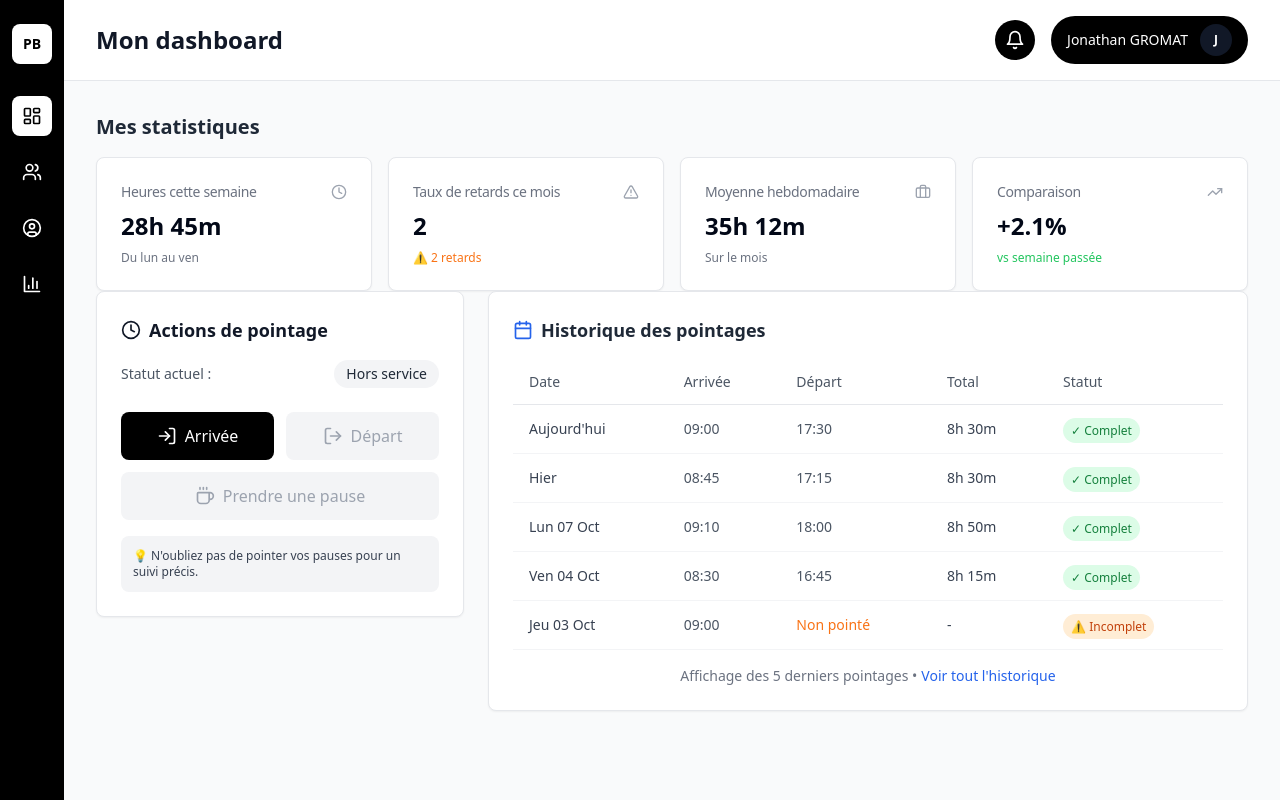
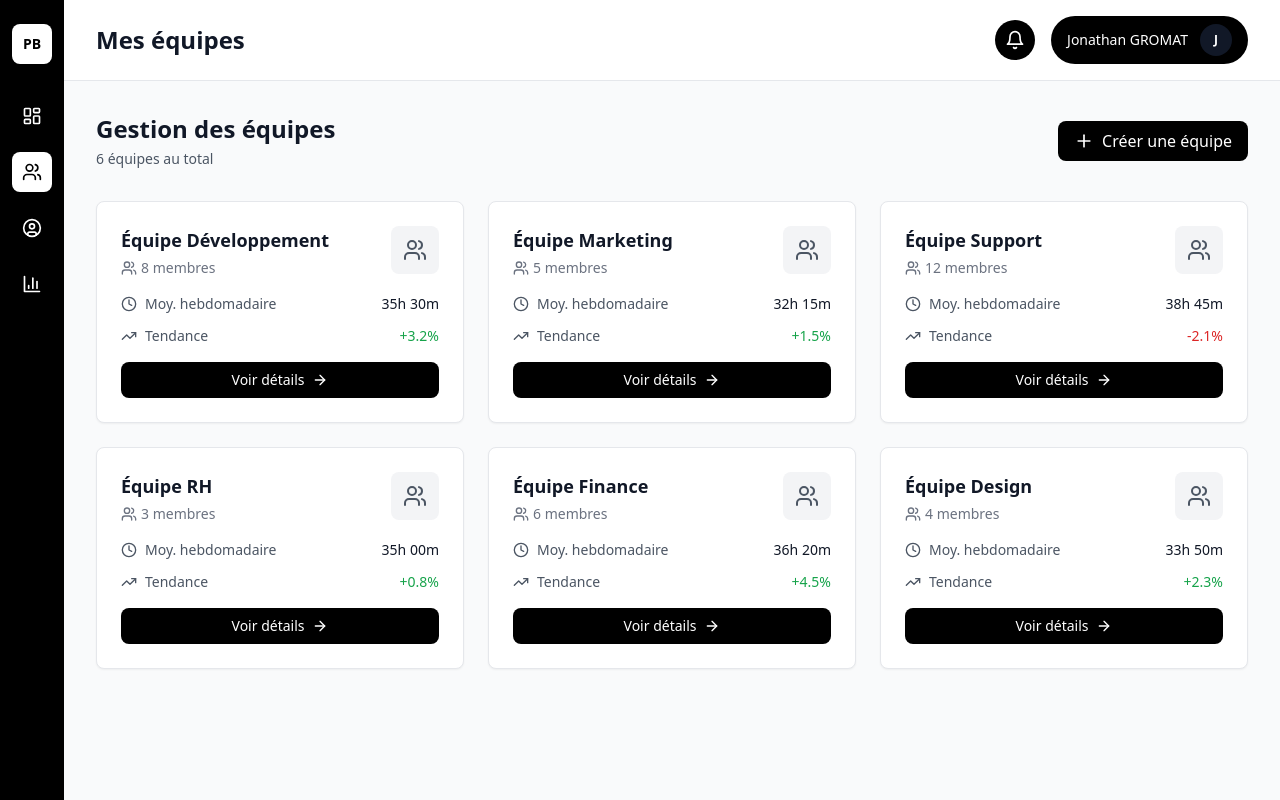
Before and after one commit to CharlesNts/TimeManager, a React (Vite) app in the folder frontend/: page /teams in a window 1280 px wide. Before the commit this address led to /dashboard. Built offline with nearby package versions, Linux system fonts and the light colour scheme.

Commit message:
Ajouté listes équipes pour manager et retiré les hover effects pour l'instant

```diff
--- a/frontend/src/App.jsx
+++ b/frontend/src/App.jsx
@@ -2,12 +2,14 @@ import React from 'react';
 import { BrowserRouter, Routes, Route, Navigate } from 'react-router-dom';
 import DemoPage from './pages/DemoPage';
 import EmployeeDashboard from './pages/EmployeeDashboard';
+import TeamsList from './pages/TeamsList';
 
 /**
  * Composant App - Point d'entrée avec le système de routing
  *
  * Routes disponibles:
  * - /dashboard : Dashboard employé
+ * - /teams : Liste des équipes (Manager/CEO)
  * - /demo : Page de démonstration des composants
  * - / : Redirige vers /dashboard par défaut
  *
@@ -20,6 +22,9 @@ function App() {
       <Routes>
         {/* Dashboard employé - Page principale */}
         <Route path="/dashboard" element={<EmployeeDashboard />} />
+
+        {/* Liste des équipes - Manager/CEO */}
+        <Route path="/teams" element={<TeamsList />} />
 
         {/* Page de démo des composants */}
         <Route path="/demo" element={<DemoPage />} />
--- a/frontend/src/components/employee/ClockActions.jsx
+++ b/frontend/src/components/employee/ClockActions.jsx
@@ -107,10 +107,10 @@ export default function ClockActions() {
           onClick={handleClockIn}
           disabled={isClockedIn}
           className={`
-            flex items-center justify-center px-4 py-3 rounded-lg font-medium transition-colors
+            flex items-center justify-center px-4 py-3 rounded-lg font-medium
             ${isClockedIn
               ? 'bg-gray-100 text-gray-400 cursor-not-allowed'
-              : 'bg-black text-white hover:bg-gray-800'
+              : 'bg-black text-white'
             }
           `}
         >
@@ -123,10 +123,10 @@ export default function ClockActions() {
           onClick={handleClockOut}
           disabled={!isClockedIn}
           className={`
-            flex items-center justify-center px-4 py-3 rounded-lg font-medium transition-colors
+            flex items-center justify-center px-4 py-3 rounded-lg font-medium
             ${!isClockedIn
               ? 'bg-gray-100 text-gray-400 cursor-not-allowed'
-              : 'bg-gray-800 text-white hover:bg-gray-700'
+              : 'bg-gray-800 text-white'
             }
           `}
         >
@@ -140,12 +140,12 @@ export default function ClockActions() {
         onClick={handleBreak}
         disabled={!isClockedIn}
         className={`
-          w-full mt-3 flex items-center justify-center px-4 py-3 rounded-lg font-medium transition-colors
+          w-full mt-3 flex items-center justify-center px-4 py-3 rounded-lg font-medium
           ${!isClockedIn
             ? 'bg-gray-100 text-gray-400 cursor-not-allowed'
             : isOnBreak
-            ? 'bg-yellow-500 text-white hover:bg-yellow-600'
-            : 'bg-white text-gray-900 border-2 border-gray-900 hover:bg-gray-50'
+            ? 'bg-yellow-500 text-white'
+            : 'bg-white text-gray-900 border-2 border-gray-900'
           }
         `}
       >
--- a/frontend/src/components/employee/ClockHistory.jsx
+++ b/frontend/src/components/employee/ClockHistory.jsx
@@ -85,7 +85,7 @@ export default function ClockHistory() {
           </thead>
           <tbody>
             {historyData.map((record) => (
-              <tr key={record.id} className="border-b border-gray-100 hover:bg-gray-50 transition-colors">
+              <tr key={record.id} className="border-b border-gray-100">
                 <td className="py-3 px-4 text-sm text-gray-700 font-medium">
                   {record.dateLabel}
                 </td>
--- a/frontend/src/components/layout/Header.jsx
+++ b/frontend/src/components/layout/Header.jsx
@@ -32,7 +32,7 @@ export default function Header({
       {/* Partie droite: Notifications + Profil utilisateur */}
       <div className="flex items-center space-x-4">
         {/* Icône de notification */}
-        <button className="w-10 h-10 bg-black rounded-full flex items-center justify-center hover:bg-gray-800 transition-colors">
+        <button className="w-10 h-10 bg-black rounded-full flex items-center justify-center">
           <Bell className="w-5 h-5 text-white" />
         </button>
 
--- a/frontend/src/components/layout/Sidebar.jsx
+++ b/frontend/src/components/layout/Sidebar.jsx
@@ -49,10 +49,10 @@ export default function Sidebar({ items = [] }) {
               key={index}
               onClick={() => navigate(item.path)}
               className={`
-                w-10 h-10 rounded-lg flex items-center justify-center transition-colors
+                w-10 h-10 rounded-lg flex items-center justify-center
                 ${isActive
                   ? 'bg-white text-black'
-                  : 'text-white hover:bg-gray-800'
+                  : 'text-white'
                 }
               `}
               title={item.label}
--- /dev/null
+++ b/frontend/src/components/manager/TeamCard.jsx
@@ -0,0 +1,84 @@
+// src/components/manager/TeamCard.jsx
+import React from 'react';
+import { Users, Clock, TrendingUp, ArrowRight } from 'lucide-react';
+
+/**
+ * Composant TeamCard - Carte affichant les informations d'une équipe
+ *
+ * Props:
+ * - teamName: Nom de l'équipe
+ * - memberCount: Nombre de membres
+ * - avgHours: Moyenne d'heures hebdomadaires
+ * - trend: Tendance (ex: "+5%")
+ * - onClick: Fonction appelée au clic sur "Voir détails"
+ *
+ * Exemple:
+ * <TeamCard
+ *   teamName="Équipe Dev"
+ *   memberCount={8}
+ *   avgHours="35h 30m"
+ *   trend="+3.2%"
+ *   onClick={() => console.log("Voir équipe")}
+ * />
+ */
+export default function TeamCard({
+  teamName,
+  memberCount,
+  avgHours,
+  trend,
+  onClick
+}) {
+  return (
+    <div className="bg-white rounded-lg shadow-sm border border-gray-200 p-6">
+      {/* Header de la carte */}
+      <div className="flex items-start justify-between mb-4">
+        <div>
+          <h3 className="text-lg font-semibold text-gray-900">{teamName}</h3>
+          <p className="text-sm text-gray-500 mt-1 flex items-center">
+            <Users className="w-4 h-4 mr-1" />
+            {memberCount} {memberCount > 1 ? 'membres' : 'membre'}
+          </p>
+        </div>
+
+        {/* Icône d'équipe */}
+        <div className="w-12 h-12 bg-gray-100 rounded-lg flex items-center justify-center">
+          <Users className="w-6 h-6 text-gray-600" />
+        </div>
+      </div>
+
+      {/* Stats de l'équipe */}
+      <div className="space-y-3 mb-4">
+        {/* Moyenne d'heures */}
+        <div className="flex items-center justify-between">
+          <span className="text-sm text-gray-600 flex items-center">
+            <Clock className="w-4 h-4 mr-2" />
+            Moy. hebdomadaire
+          </span>
+          <span className="text-sm font-medium text-gray-900">{avgHours}</span>
+        </div>
+
+        {/* Tendance */}
+        <div className="flex items-center justify-between">
+          <span className="text-sm text-gray-600 flex items-center">
+            <TrendingUp className="w-4 h-4 mr-2" />
+            Tendance
+          </span>
+          <span className={`text-sm font-medium ${
+            trend.startsWith('+') ? 'text-green-600' : 'text-red-600'
+          }`}>
+            {trend}
+          </span>
+        </div>
+      </div>
+
+      {/* Bouton Voir détails */}
+      <button
+        onClick={onClick}
+        className="w-full flex items-center justify-center px-4 py-2 bg-black text-white rounded-lg font-medium text-sm"
+      >
+        Voir détails
+        <ArrowRight className="w-4 h-4 ml-2" />
+      </button>
+    </div>
+  );
+}
--- a/frontend/src/pages/DemoPage.jsx
+++ b/frontend/src/pages/DemoPage.jsx
@@ -4,6 +4,7 @@ import Layout from '../components/layout/Layout';
 import KPICard from '../components/dashboard/KPIcard.jsx';
 import ClockActions from '../components/employee/ClockActions';
 import ClockHistory from '../components/employee/ClockHistory';
+import TeamCard from '../components/manager/TeamCard';
 
 //  Quelques icônes depuis la librairie lucide-react
 import { Clock, AlertTriangle, Briefcase, LayoutDashboard, Users, UserCircle, BarChart3 } from 'lucide-react';
@@ -103,6 +104,39 @@ export default function DemoPage() {
             <ClockHistory />
           </section>
 
+          {/* Section pour TeamCard */}
+          <section>
+            <h2 className="text-2xl font-semibold text-gray-700 mb-4">
+              Carte d'équipe (`TeamCard.jsx`)
+            </h2>
+            <p className="text-sm text-gray-600 mb-4">
+              Composant pour afficher les informations d'une équipe (nom, membres, stats).
+            </p>
+            <div className="grid gap-4 md:grid-cols-2 lg:grid-cols-3">
+              <TeamCard
+                teamName="Équipe Développement"
+                memberCount={8}
+                avgHours="35h 30m"
+                trend="+3.2%"
+                onClick={() => console.log("Équipe Dev cliquée")}
+              />
+              <TeamCard
+                teamName="Équipe Marketing"
+                memberCount={5}
+                avgHours="32h 15m"
+                trend="-1.5%"
+                onClick={() => console.log("Équipe Marketing cliquée")}
+              />
+              <TeamCard
+                teamName="Équipe Support"
+                memberCount={12}
+                avgHours="38h 45m"
+                trend="+2.1%"
+                onClick={() => console.log("Équipe Support cliquée")}
+              />
+            </div>
+          </section>
+
         </div>
       </div>
     </Layout>
--- /dev/null
+++ b/frontend/src/pages/TeamsList.jsx
@@ -0,0 +1,170 @@
+// src/pages/TeamsList.jsx
+import React from 'react';
+import Layout from '../components/layout/Layout';
+import TeamCard from '../components/manager/TeamCard';
+import { Plus, Users, LayoutDashboard, UserCircle, BarChart3 } from 'lucide-react';
+
+/**
+ * Page TeamsList - Liste de toutes les équipes
+ *
+ * Accessible aux Managers et CEO
+ * Affiche:
+ * - Un bouton pour créer une nouvelle équipe
+ * - Une grille de cartes d'équipes
+ * - Les stats de chaque équipe
+ *
+ * Pour l'instant avec des données de démo
+ */
+export default function TeamsList() {
+  // Configuration de la navigation sidebar
+  const sidebarItems = [
+    {
+      icon: LayoutDashboard,
+      label: "Mon Dashboard",
+      path: "/dashboard"
+    },
+    {
+      icon: Users,
+      label: "Équipes",
+      path: "/teams"
+    },
+    {
+      icon: UserCircle,
+      label: "Profil",
+      path: "/profile"
+    },
+    {
+      icon: BarChart3,
+      label: "Démo",
+      path: "/demo"
+    },
+  ];
+
+  // Données de démo - Plus tard viendront de l'API
+  const teams = [
+    {
+      id: 1,
+      name: "Équipe Développement",
+      memberCount: 8,
+      avgHours: "35h 30m",
+      trend: "+3.2%"
+    },
+    {
+      id: 2,
+      name: "Équipe Marketing",
+      memberCount: 5,
+      avgHours: "32h 15m",
+      trend: "+1.5%"
+    },
+    {
+      id: 3,
+      name: "Équipe Support",
+      memberCount: 12,
+      avgHours: "38h 45m",
+      trend: "-2.1%"
+    },
+    {
+      id: 4,
+      name: "Équipe RH",
+      memberCount: 3,
+      avgHours: "35h 00m",
+      trend: "+0.8%"
+    },
+    {
+      id: 5,
+      name: "Équipe Finance",
+      memberCount: 6,
+      avgHours: "36h 20m",
+      trend: "+4.5%"
+    },
+    {
+      id: 6,
+      name: "Équipe Design",
+      memberCount: 4,
+      avgHours: "33h 50m",
+      trend: "+2.3%"
+    },
+  ];
+
+  // Fonction pour gérer le clic sur une équipe
+  const handleTeamClick = (teamId) => {
+    console.log(`Naviguer vers le dashboard de l'équipe ${teamId}`);
+    // Plus tard: navigate(`/teams/${teamId}`)
+  };
+
+  // Fonction pour créer une nouvelle équipe
+  const handleCreateTeam = () => {
+    console.log("Ouvrir le formulaire de création d'équipe");
+    // Plus tard: ouvrir un modal ou naviguer vers /teams/new
+  };
+
+  return (
+    <Layout
+      sidebarItems={sidebarItems}
+      pageTitle="Mes équipes"
+      userName="Jonathan GROMAT"
+      userRole="Manager"
+    >
+      <div className="p-8">
+        <div className="max-w-7xl mx-auto">
+
+          {/* Header avec bouton Créer */}
+          <div className="flex items-center justify-between mb-8">
+            <div>
+              <h2 className="text-2xl font-semibold text-gray-900">
+                Gestion des équipes
+              </h2>
+              <p className="text-sm text-gray-600 mt-1">
+                {teams.length} {teams.length > 1 ? 'équipes' : 'équipe'} au total
+              </p>
+            </div>
+
+            {/* Bouton Créer une équipe */}
+            <button
+              onClick={handleCreateTeam}
+              className="flex items-center px-4 py-2 bg-black text-white rounded-lg font-medium"
+            >
+              <Plus className="w-5 h-5 mr-2" />
+              Créer une équipe
+            </button>
+          </div>
+
+          {/* Grille des équipes */}
+          <div className="grid gap-6 md:grid-cols-2 lg:grid-cols-3">
+            {teams.map((team) => (
+              <TeamCard
+                key={team.id}
+                teamName={team.name}
+                memberCount={team.memberCount}
+                avgHours={team.avgHours}
+                trend={team.trend}
+                onClick={() => handleTeamClick(team.id)}
+              />
+            ))}
+          </div>
+
+          {/* Message si aucune équipe */}
+          {teams.length === 0 && (
+            <div className="text-center py-12">
+              <Users className="w-16 h-16 text-gray-300 mx-auto mb-4" />
+              <h3 className="text-lg font-medium text-gray-900 mb-2">
+                Aucune équipe pour le moment
+              </h3>
+              <p className="text-sm text-gray-500 mb-4">
+                Commencez par créer votre première équipe
+              </p>
+              <button
+                onClick={handleCreateTeam}
+                className="inline-flex items-center px-4 py-2 bg-black text-white rounded-lg font-medium"
+              >
+                <Plus className="w-5 h-5 mr-2" />
+                Créer une équipe
+              </button>
+            </div>
+          )}
+
+        </div>
+      </div>
+    </Layout>
+  );
+}
```
Also changed, not shown: frontend/src/components/manager/PeriodSelector.jsx (added).
